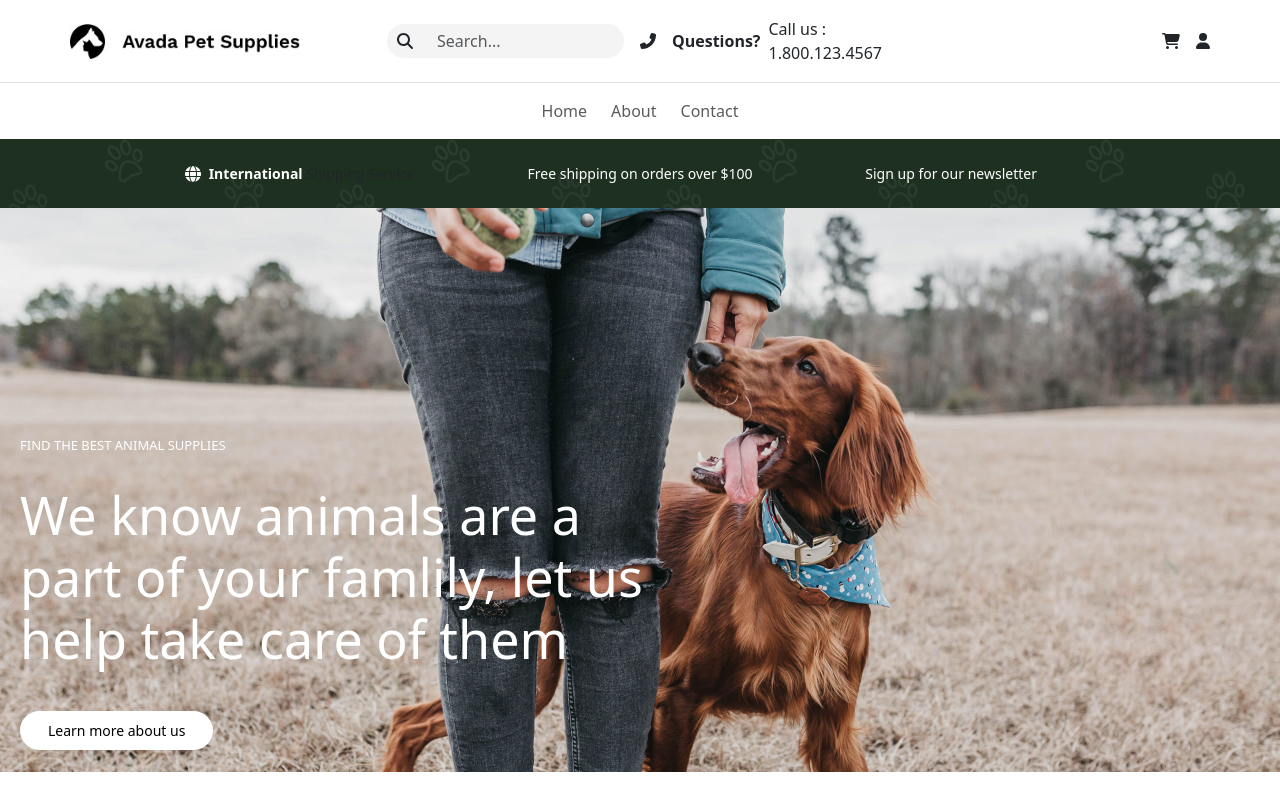
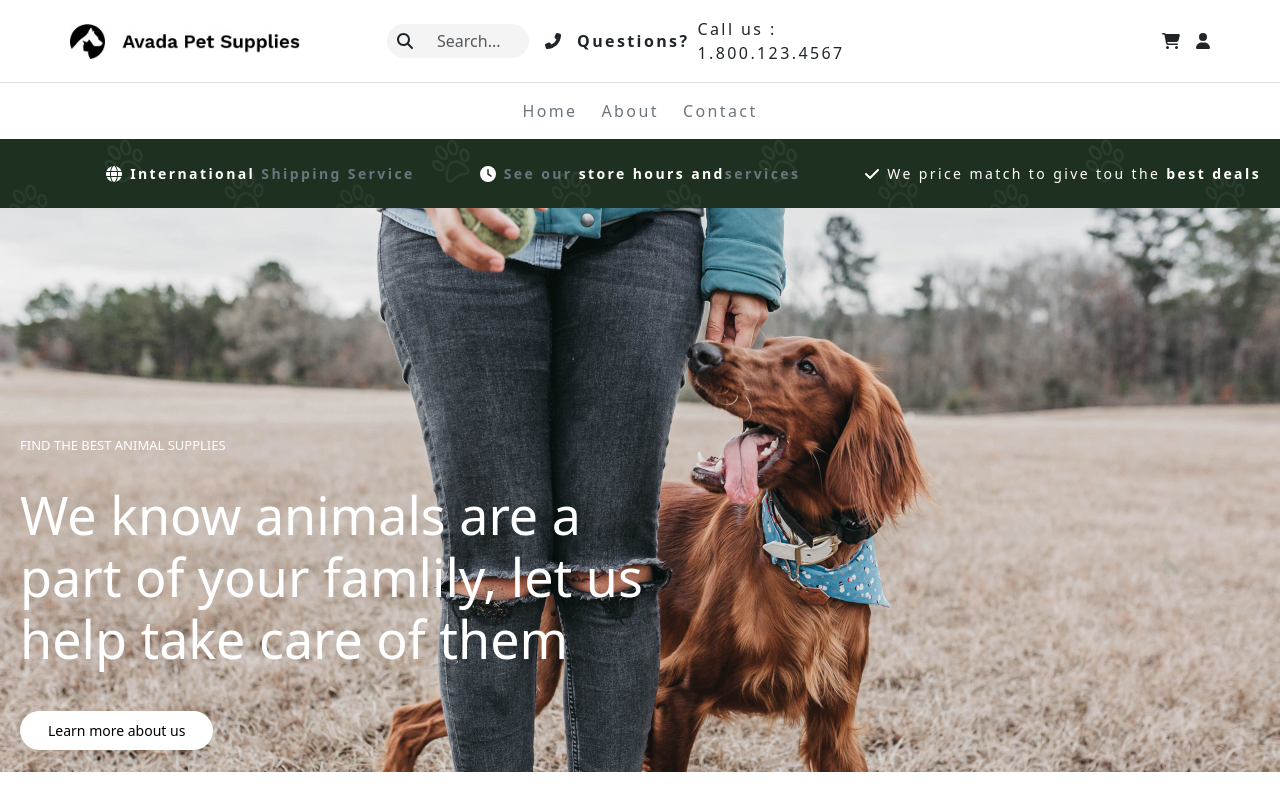
Before and after one commit to gianluigi7/proj-html-vuejs, a Vue app: page / in a window 1280 px wide. Shown: the top 800 px of the page. Built offline with nearby package versions, Linux system fonts and the light colour scheme.

Commit message:
Update AppHeader component with improved navigation links and styles

```diff
--- a/src/components/AppHeader.vue
+++ b/src/components/AppHeader.vue
@@ -7,7 +7,7 @@ export default{
 </script>
 
 <template>
-  <div class="container">
+  <div class="container" id="about-content">
        <div class="row">
 
         <!-- LOGO -->
@@ -34,7 +34,7 @@ export default{
       </button>
     </div>
     <!-- QUESTION CALL-US -->
-    <div class="d-flex justify-content-end align-items-center gap-3 col-3">
+    <div class="d-flex justify-content-end align-items-center gap-3 col-4">
           <font-awesome-icon icon="phone-alt"></font-awesome-icon>
           <div class="d-flex align-items-center gap-2">
             <strong>Questions? </strong>
@@ -51,7 +51,7 @@ export default{
     </div>
     </div>
     <!-- NAVBAR CON LINK DELLA PAGINA E ROUTER LINK -->
-    <div class="container-fluid">
+    <div class="container-fluid" id="about-content">
 
       <div class="row">
 
@@ -59,11 +59,11 @@ export default{
 
           <div class="d-flex gap-4">
           <!-- HOME -->
-            <router-link to="/" class="nav-link custom-link text-muted">Home</router-link>
+            <router-link to="/" class="nav-link custom-link text-secondary">Home</router-link>
           <!-- ABOUT -->
-          <router-link to="/about" class="nav-link custom-link text-muted">About</router-link>
+          <router-link to="/about" class="nav-link custom-link text-secondary">About</router-link>
           <!-- CONTACT -->
-          <router-link to="/contact" class="nav-link custom-link text-muted">Contact</router-link>
+          <router-link to="/contact" class="nav-link custom-link text-secondary">Contact</router-link>
 
         </div>
 
@@ -81,17 +81,32 @@ export default{
           <div class="col-4 d-flex justify-content-end align-items-center gap-2">
             <font-awesome-icon icon="globe" class="text-white"></font-awesome-icon>
             <span class="text-center small">
-              <strong class="text-white">International</strong> Shipping Service</span>
+              <strong class="text-white">International <span class="text-secondary">Shipping Service</span></strong> </span>
           </div>
 
+<!-- ICONA OROLOGIO SEE HOUR STORE  -->
+          <div class="col-4 d-flex justify-content-center align-items-center gap-2">
+            <font-awesome-icon icon="clock" class="text-white"></font-awesome-icon>
+            <span class="text-center small">
+              <strong class="text-secondary">
+                See our
+                <span class="text-white">store hours and</span>
+                  <span>services</span>
 
-          <div class="col-4 d-flex justify-content-center align-items-center">
-            <span class="text-center text-white small">Free shipping on orders over $100</span>
+              </strong>
+            </span>
           </div>
 
-          <div class="col-4 d-flex justify-content-start align-items-center">
-            <span class="text-center text-white small">Sign up for our newsletter</span>
+          <!-- ICONA SPUNTA BIANCA CON  BEST DEALS-->
+          <div class="col-4 d-flex justify-content-start align-items-center gap-2">
+            <font-awesome-icon icon="check" class="text-white"></font-awesome-icon>
+            <span class="text-center small">
+              <span class="text-white">We price match to give tou the
+                <strong>best deals</strong>
+              </span>
+            </span>
           </div>
+
         </div>
 
 
@@ -107,22 +122,45 @@ export default{
 
 
 
+
  /* IMPORTO MAIN COLOR FILE COMMON.SCSS */
   @import '../assets/scss/partials/_variables.scss';
 
 
+
+  @keyframes fadeIn {
+    0% {
+    opacity: 0;
+  }
+  100% {
+    opacity: 1;
+  }
+}
+#about-content {
+  animation: fadeIn 2s;
+  letter-spacing: .15em;
+}
+
+.custom-link {
+  margin: 0 auto;
+  letter-spacing: .15em;
+  transform: scale(1);
+  transition: all .3s ease-in-out;
+}
+
+
  /* ROUTER LINK STYLE */
- .custom-link {
-  transition: all 0.3s;
 
- }
- .custom-link:hover{
+  .custom-link:hover {
+    color: black !important;
+    transform: scale(1.1);
+  }
 
-  }
   /* BANNER-HEADER STYLE */
   #banner-header {
     /* uso bacground color in common.scss bg-main */
     background-color: $main-color;
     background-image: url('../img/bg-transparent-3.png');
+    letter-spacing: .15em;
   }
  </style>
```
